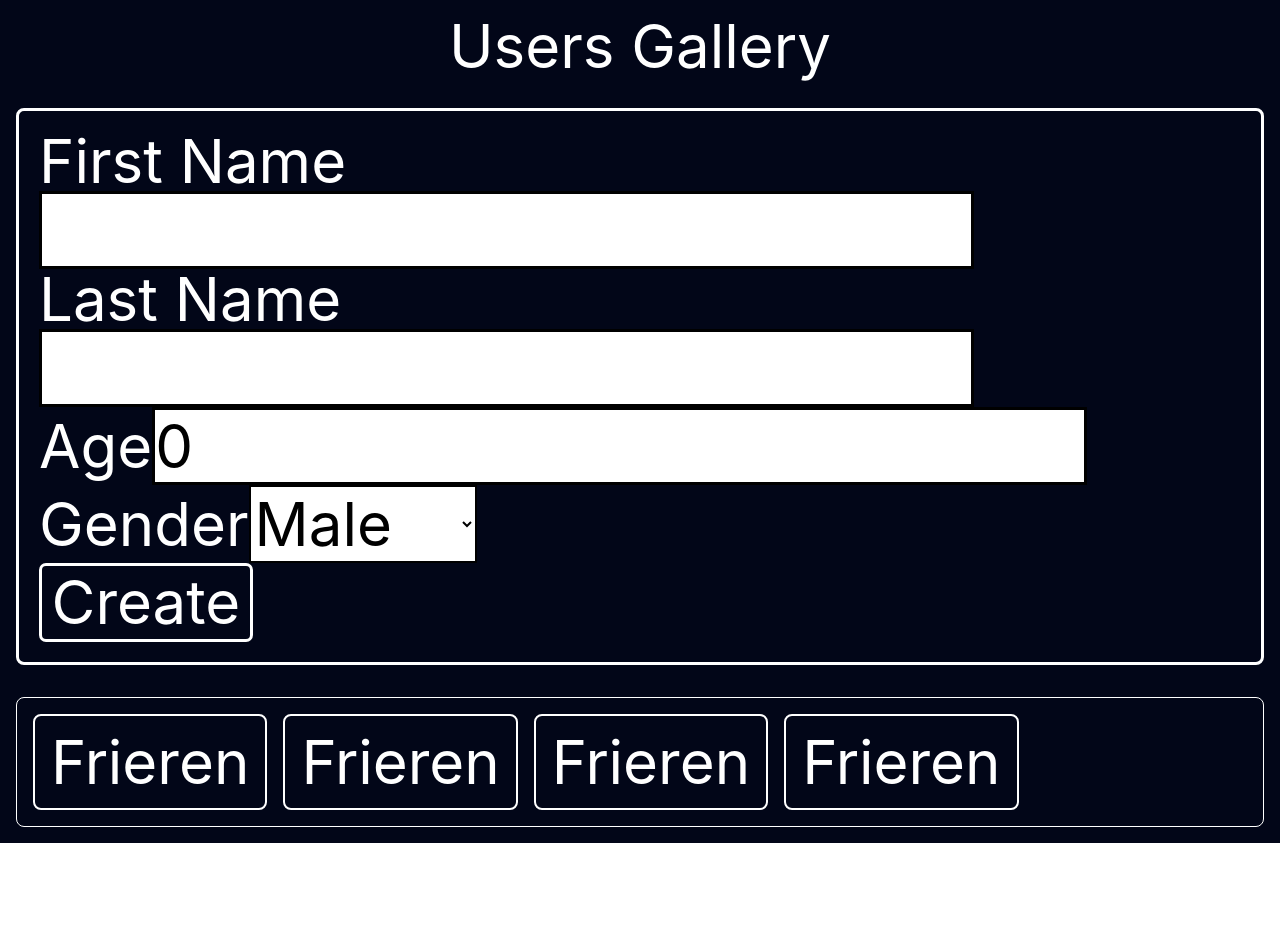
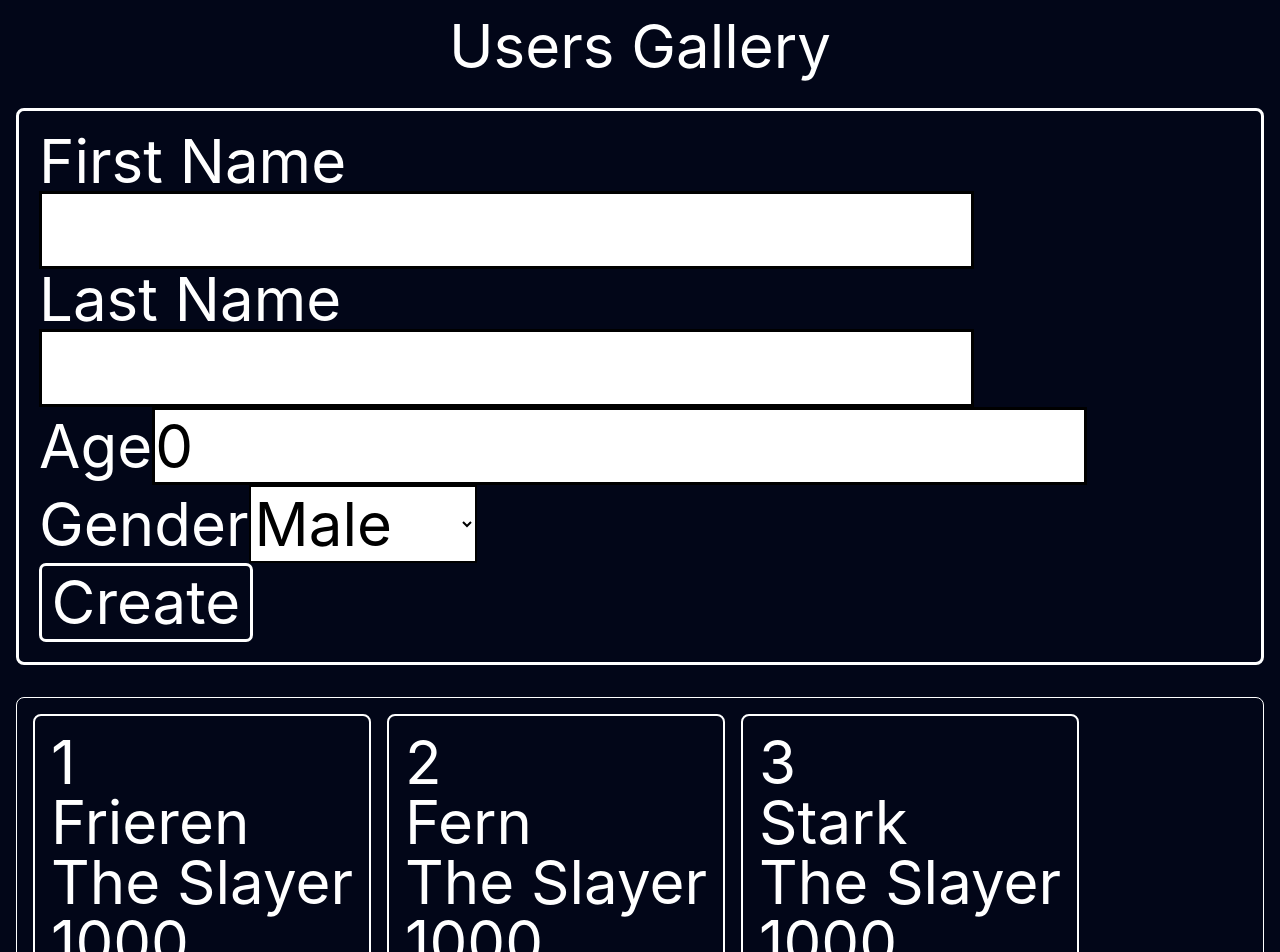
Before and after one commit to cuckoodile/SHS-PHPMYSQL-2026-2027, a React (Vite) app: page / in a window 1280 px wide. Shown: the top 952 px of the page. Before the commit the page ends 843 px from the top, so only its background shows below. Built offline with nearby package versions, Linux system fonts and the light colour scheme.

Commit message:
Added full Create function and basic validations

```diff
--- a/src/App.jsx
+++ b/src/App.jsx
@@ -1,10 +1,11 @@
-import React, { useState } from "react";
+import React, { useEffect, useReducer, useState } from "react";
 
 import FormUser from "./components/FormUser";
 import ContainerUsers from "./components/ContainerUsers";
 
 export default function App() {
   // Getter: users | Setter: setUsers | Default value: [{...}]
+
   const [users, setUsers] = useState([
     {
       id: 1,
@@ -13,14 +14,41 @@ export default function App() {
       age: 1000,
       gender: "f",
     },
+    {
+      id: 2,
+      first_name: "Fern",
+      last_name: "The Slayer",
+      age: 1000,
+      gender: "f",
+    },
+    {
+      id: 3,
+      first_name: "Stark",
+      last_name: "The Slayer",
+      age: 1000,
+      gender: "m",
+    },
   ]);
+
+  const [idCounter, setIdCounter] = useState(users.length + 1);
+
+  useEffect(() => {
+    setIdCounter(idCounter + 1);
+
+    console.log(users)
+  }, [users]);
 
   return (
     <main className="bg-slate-950 text-white text-6xl min-h-screen flex flex-col items-center gap-8 p-4">
       <h1>Users Gallery</h1>
 
       {/* Form Section */}
-      <FormUser />
+      <FormUser
+        setUsers={setUsers}
+        users={users}
+        idCounter={idCounter}
+        setIdCounter={setIdCounter}
+      />
 
       {/* User Gallery Section */}
       <ContainerUsers users={users} />
--- a/src/components/Card.jsx
+++ b/src/components/Card.jsx
@@ -1,10 +1,14 @@
-import React from 'react'
+import React from "react";
 
-export default function Card({user}) {
+export default function Card({ user }) {
   return (
-    <div className='border-2 p-4 rounded-lg'>
-        {/* Null check... */}
-        <p>{user?.first_name || "First Name"}</p>
+    <div className="border-2 p-4 rounded-lg">
+      {/* Null check... */}
+      <p>{user?.id || "ID"}</p>
+      <p>{user?.first_name || "First Name"}</p>
+      <p>{user?.last_name || "Last Name"}</p>
+      <p>{user?.age || "Age"}</p>
+      <p>{user?.gender == "m" ? "Male" : "Female" || "Gender"}</p>
     </div>
-  )
+  );
 }
--- a/src/components/ContainerUsers.jsx
+++ b/src/components/ContainerUsers.jsx
@@ -1,15 +1,12 @@
 import React from "react";
 import Card from "./Card";
 
-export default function ContainerUsers({users=[]}) {
+export default function ContainerUsers({ users = [] }) {
   return (
-    <div className="flex-1 w-full flex border rounded-lg p-4 gap-4">
-      <Card user={users[0]} />
-      <Card user={users[0]} />
-      <Card user={users[0]} />
-      <Card user={users[0]} />
-
-      {/* {users.map()} */}
+    <div className="flex-1 w-full flex border rounded-lg p-4 gap-4 flex-wrap">
+      {users.map((user) => (
+        <Card user={user} />
+      ))}
     </div>
   );
 }
--- a/src/components/FormUser.jsx
+++ b/src/components/FormUser.jsx
@@ -1,15 +1,48 @@
 import React, { useState } from "react";
 
-export default function FormUser() {
+export default function FormUser({ setUsers, users, idCounter, setIdCounter }) {
   const [formData, setFormData] = useState({
+    id: idCounter,
     first_name: "",
     last_name: "",
     age: 0,
-    gender: "",
+    gender: "m",
   });
 
-  function handleSubmit() {
-    alert("Hello world!");
+  function handleSubmit(e) {
+    e.preventDefault();
+
+    // Validators
+    if (formData.age < 18) {
+      alert("Invalid Age!");
+      return;
+    }
+
+    if (formData.first_name.trim() == "") {
+      alert("First Name cannot be empty!");
+      return;
+    }
+
+    if (formData.last_name.trim() == "") {
+      alert("Last Name cannot be empty!");
+      return;
+    }
+
+    if (formData.gender.trim() == "") {
+      alert("Gender cannot be empty!");
+      return;
+    }
+
+    // State Updates
+    setUsers([formData, ...users]);
+
+    setFormData({
+      id: idCounter,
+      first_name: "",
+      last_name: "",
+      age: 0,
+      gender: "m",
+    });
   }
 
   //   DRY Principle
@@ -18,12 +51,6 @@ export default function FormUser() {
   function handleInputChange(e) {
     // Destructuring..
     const { name, value } = e.target;
-
-    /*
-        e.target = {
-            name:
-        }
-    */
 
     setFormData({ ...formData, [name]: value });
 
@@ -51,25 +78,46 @@ export default function FormUser() {
       {/* First Name Field */}
       <div>
         <label htmlFor="first_name">First Name</label>
-        <input type="text" name="first_name" value={formData.first_name} onChange={handleInputChange} />
+        <input
+          type="text"
+          name="first_name"
+          value={formData.first_name}
+          onChange={handleInputChange}
+        />
       </div>
 
       {/* Last Name Field */}
       <div>
         <label htmlFor="last_name">Last Name</label>
-        <input type="text" name="last_name" value={formData.last_name} onChange={handleInputChange} />
+        <input
+          type="text"
+          name="last_name"
+          value={formData.last_name}
+          onChange={handleInputChange}
+        />
       </div>
 
       {/* Age Field */}
       <div>
         <label htmlFor="age">Age</label>
-        <input type="number" name="age" value={formData.age} onChange={handleInputChange} />
+        <input
+          type="number"
+          name="age"
+          value={formData.age}
+          onChange={handleInputChange}
+          min={18}
+        />
       </div>
 
       {/* Gender Field */}
       <div>
         <label htmlFor="gender">Gender</label>
-        <select name="gender" id="gender" value={formData.gender} onChange={handleInputChange}>
+        <select
+          name="gender"
+          id="gender"
+          value={formData.gender}
+          onChange={handleInputChange}
+        >
           <option value="m">Male</option>
           <option value="f">Female</option>
         </select>
```
